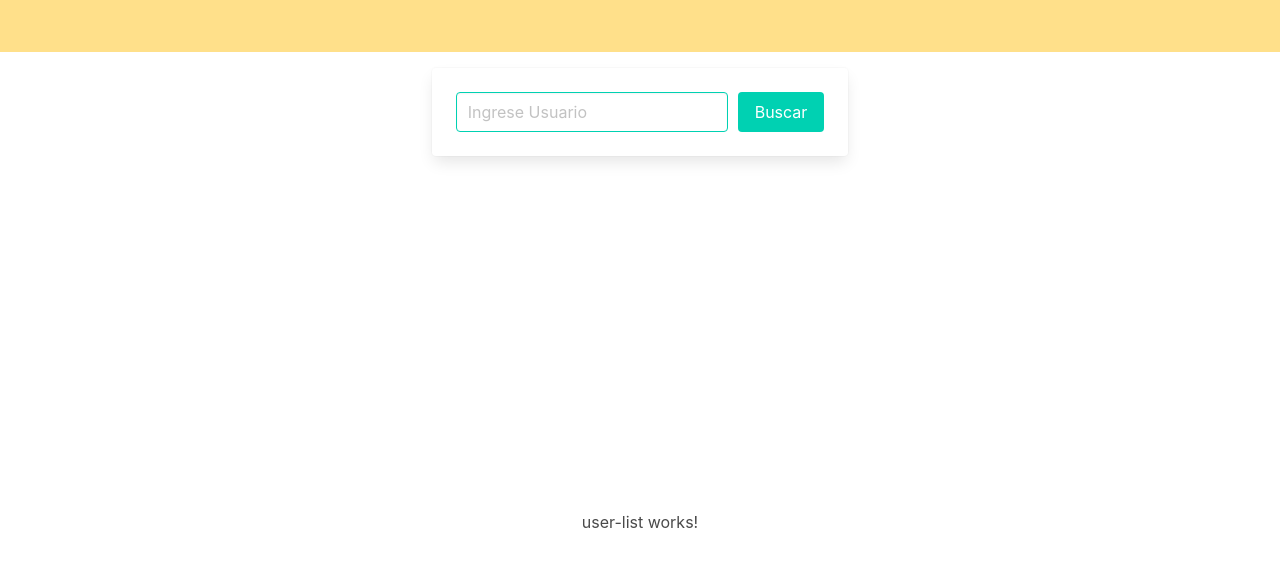
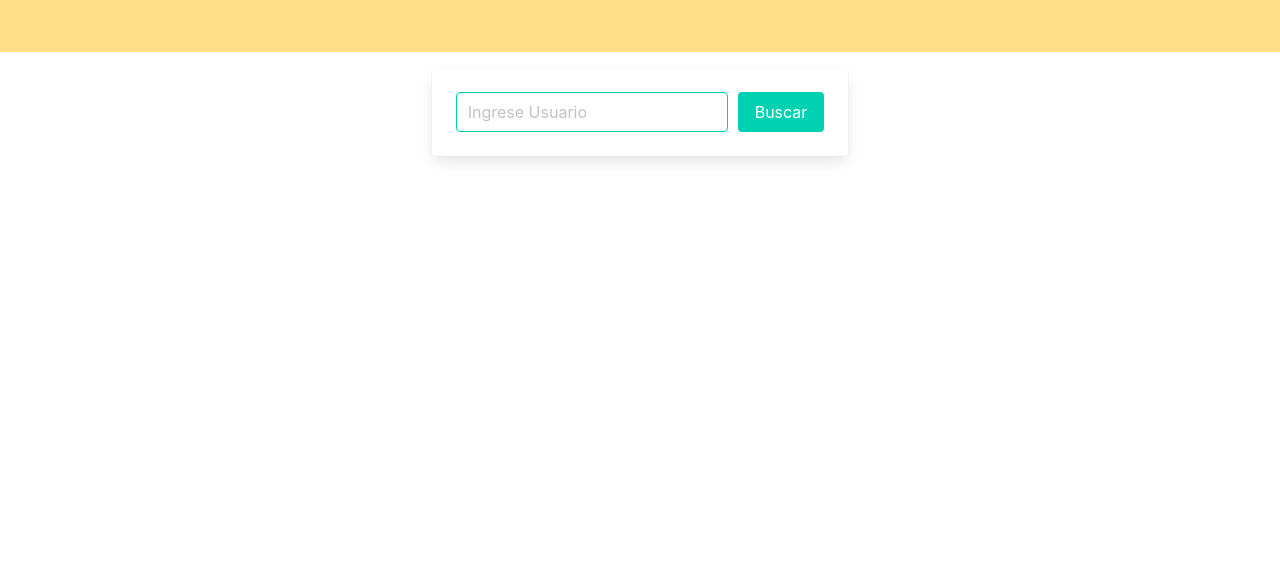
Before and after one commit to IvanBodnar/favogit, an Angular app: page /users in a window 1280 px wide. Shown: the top 566 px of the page. Built offline with nearby package versions, Linux system fonts and the light colour scheme.

Commit message:
Se imprime la lista de users en user-list component html (provisorio)

```diff
--- a/src/app/components/user-list/user-list.component.html
+++ b/src/app/components/user-list/user-list.component.html
@@ -1,3 +1,4 @@
-<p>
-  user-list works!
-</p>
+
+<ul>
+  <li *ngFor="let user of users">{{ user.login }}</li>
+</ul>
```
